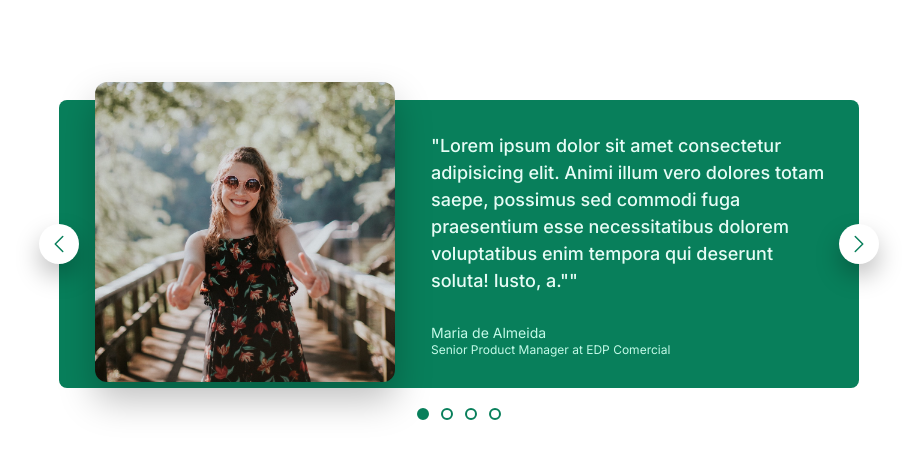
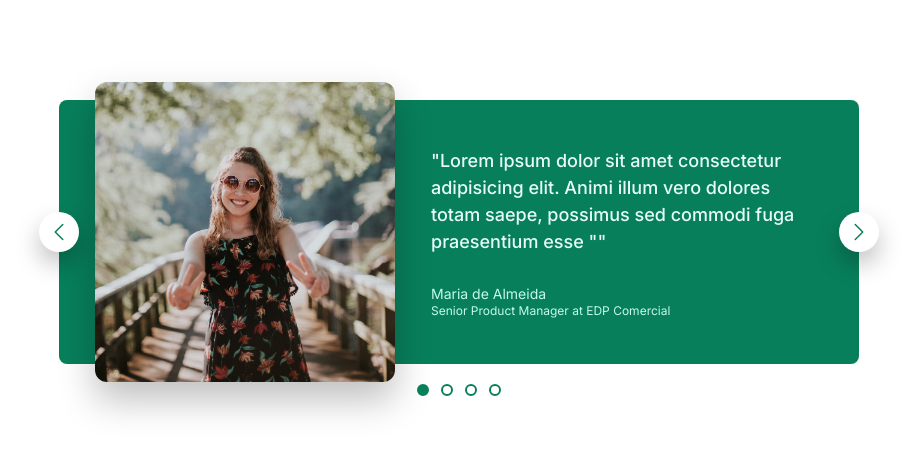
Before and after one commit to IvanZafirovski/practice, a plain HTML site: page 06-Components/02-carousel.html in a window 1280 px wide. Shown: the whole page, without its empty margins (181-1098 px from the left). Drawn offline with Linux system fonts and the light colour scheme.

Commit message:
finished carousel

```diff
--- a/06-Components/02-carousel.html
+++ b/06-Components/02-carousel.html
@@ -38,12 +38,11 @@
         width: 800px;
         margin: 100px auto;
         background-color: #087f5b;
-        padding: 32px;
-        padding-left: 86px;
+        padding: 32px 48px 32px 86px;
         border-radius: 8px;
         position: relative;
         display: flex;
-        /* align-items: center; */
+        align-items: center;
         gap: 86px;
       }
       img {
@@ -130,8 +129,7 @@
         <p class="testemonial-text">
           "Lorem ipsum dolor sit amet consectetur adipisicing elit. Animi illum
           vero dolores totam saepe, possimus sed commodi fuga praesentium esse
-          necessitatibus dolorem voluptatibus enim tempora qui deserunt soluta!
-          Iusto, a.""
+          ""
         </p>
         <p class="testemonial-author">Maria de Almeida</p>
         <p class="testemonial-job">Senior Product Manager at EDP Comercial</p>
```
